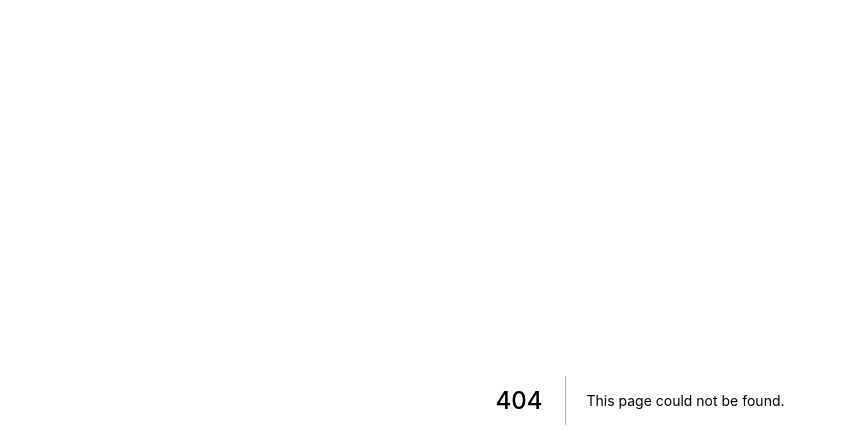
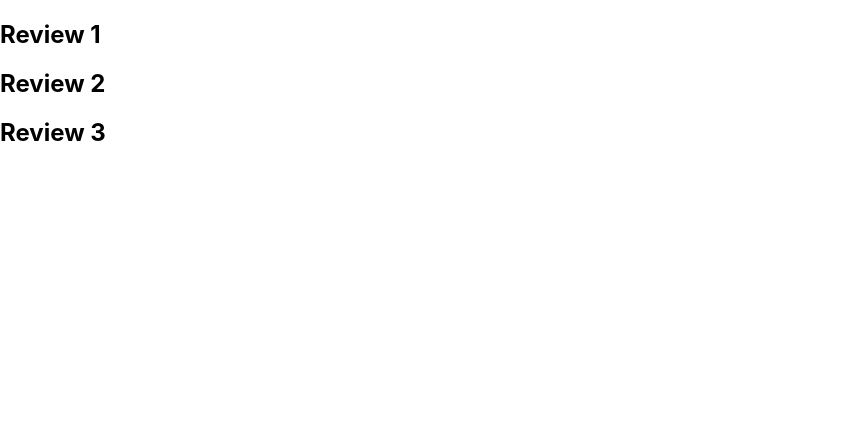
Before and after one commit to ishabaral/NextJS-Learning-, a Next.js app: page /product/1/review in a window 1280 px wide. Before the commit this address had no page. Shown: the top 448 px of the page, without its empty margins (0-846 px from the left). Built offline with nearby package versions, Linux system fonts and the light colour scheme.

Commit message:
nested dynamic routing

```diff
--- /dev/null
+++ b/pages/product/[productId]/review/index.js
@@ -0,0 +1,11 @@
+function review() {
+    return (
+    <>
+        <h2>Review 1</h2>
+        <h2>Review 2</h2>
+        <h2>Review 3</h2>
+    </>
+    )
+}
+
+export default review
```
Also changed, not shown: pages/product/[productId]/review/[reviewId].js (added, +9 -0 lines), pages/product/[productId]/index.js (line endings or trailing spaces).
